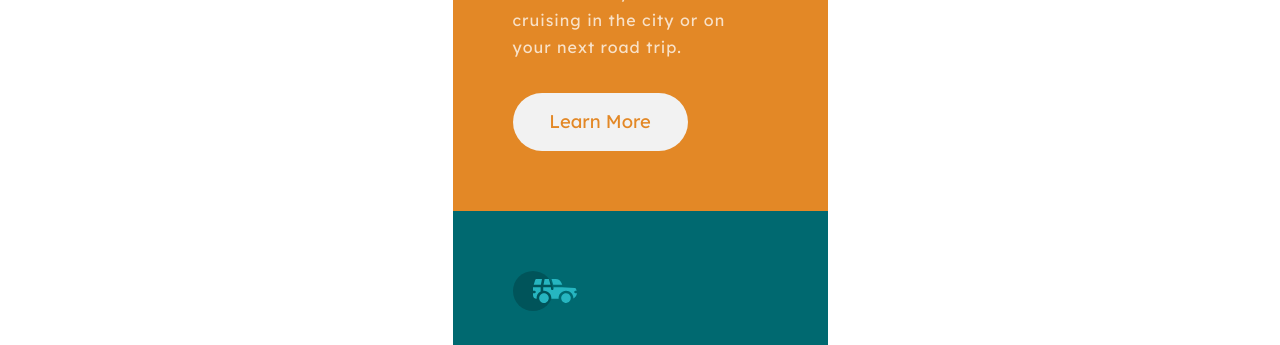
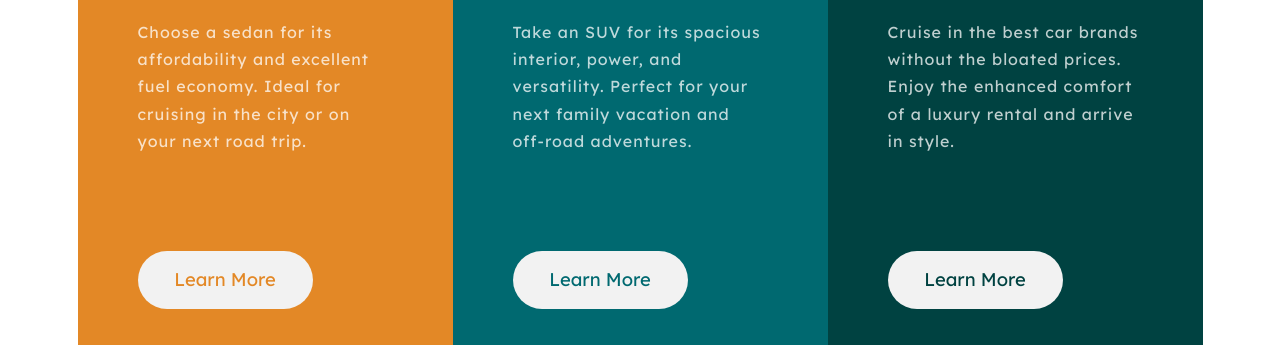
Before and after one commit to off-nadir-insight/3-column-preview, a plain HTML site: page index.html in a window 1280 px wide. Shown: the part 322-667 px from the top of the page. Drawn offline with Linux system fonts and the light colour scheme.

Commit message:
add desktop CSS layout

```diff
--- a/css/style.css
+++ b/css/style.css
@@ -28,10 +28,12 @@ img {
 }
 
 .container {
+  border-radius: 10px;
   margin: 1em;
-  border-radius: 10px;
+  max-width: 375px;
   overflow: auto;
-  max-width: 375px;
+  display: flex;
+  flex-direction: column;
 }
 
 .card {
@@ -87,3 +89,22 @@ img {
 .btn-luxury {
   color: var(--clr-cyan-very-dark);
 }
+
+@media screen and (min-width: 1200px) {
+  body {
+    height: 100vh;
+  }
+
+  .container {
+    flex-direction: row;
+    max-width: unset;
+  }
+
+  .card {
+    max-width: 375px;
+  }
+
+  .card-text {
+    margin-bottom: 6em;
+  }
+}
```
